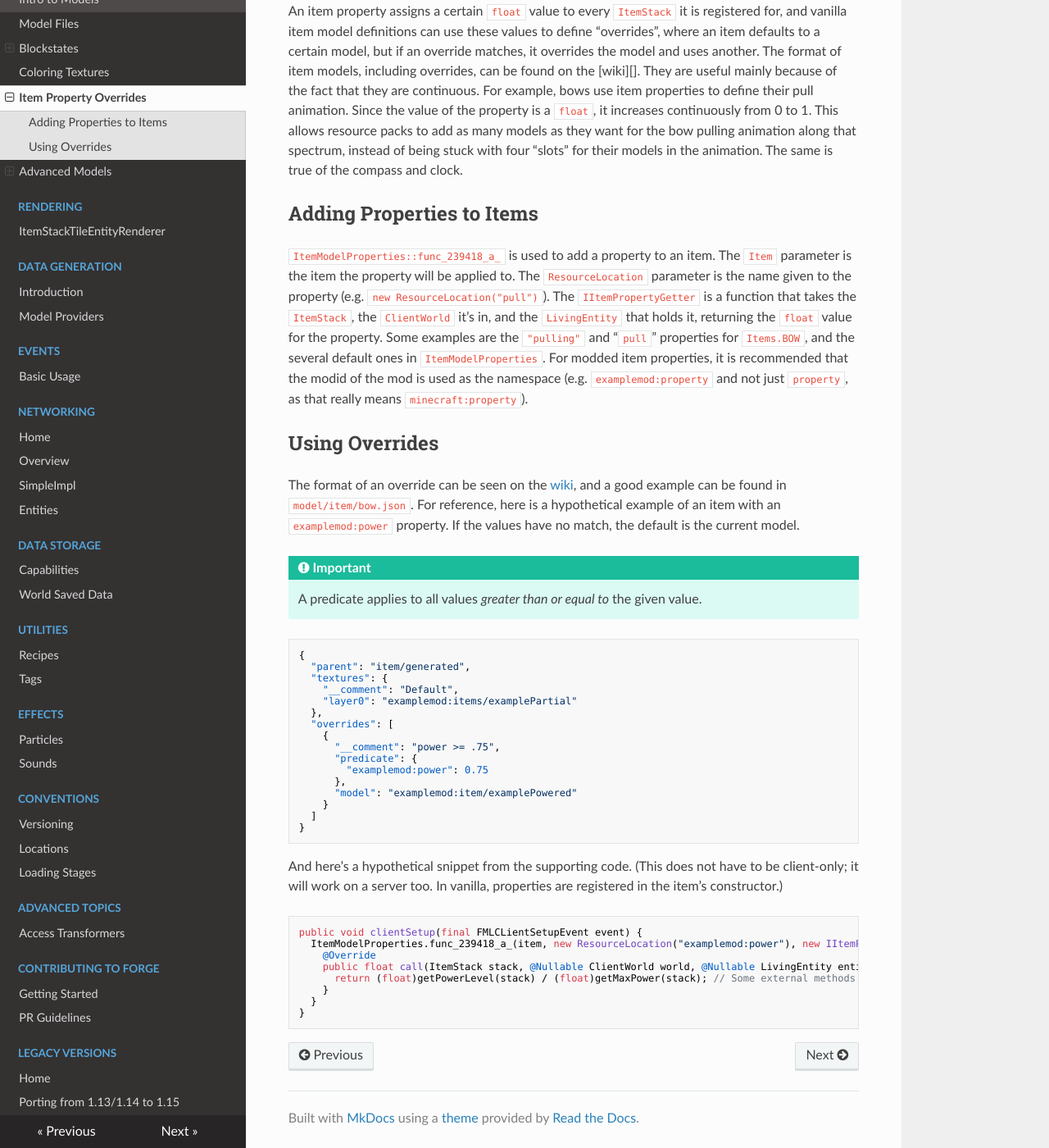
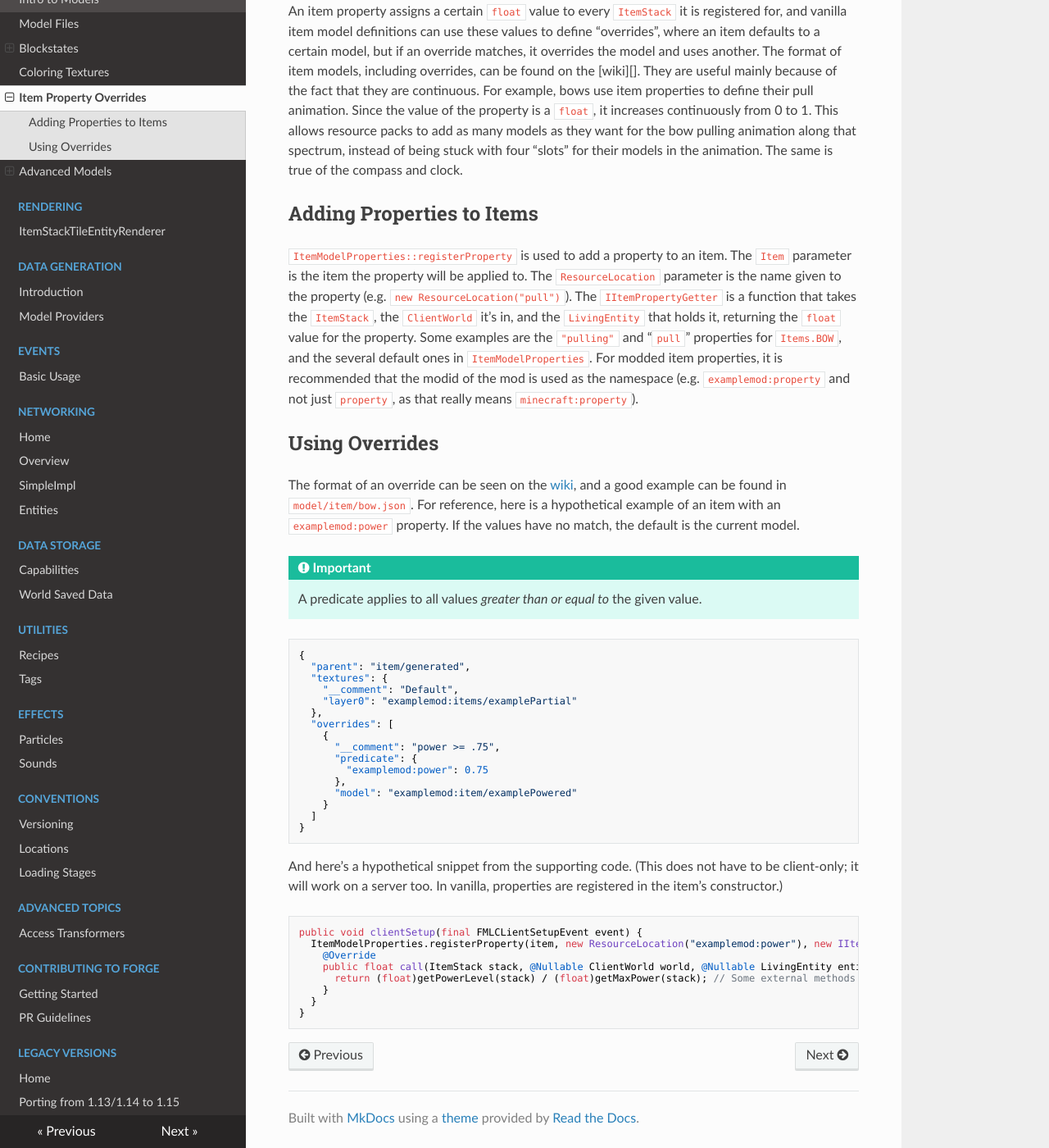
Before and after one commit to MinecraftForge/Documentation, an MkDocs documentation site: the page built from docs/models/overrides.md, in a window 1280 px wide and 1400 px high, scrolled down 376 px. Shown: the whole window at 82% size. Built offline with MkDocs 1.6.1, drawn with Linux system fonts in a browser that asks for light colours; nearby versions of some CDN libraries.

Commit message:
Remap methods

````diff
--- a/docs/models/overrides.md
+++ b/docs/models/overrides.md
@@ -8,7 +8,7 @@ An item property assigns a certain `float` value to every `ItemStack` it is regi
 Adding Properties to Items
 --------------------------
 
-`ItemModelProperties::func_239418_a_` is used to add a property to an item. The `Item` parameter is the item the property will be applied to. The `ResourceLocation` parameter is the name given to the property (e.g. `new ResourceLocation("pull")`). The `IItemPropertyGetter` is a function that takes the `ItemStack`, the `ClientWorld` it's in, and the `LivingEntity` that holds it, returning the `float` value for the property. Some examples are the `"pulling"` and "`pull`" properties for `Items.BOW`, and the several default ones in `ItemModelProperties`. For modded item properties, it is recommended that the modid of the mod is used as the namespace (e.g. `examplemod:property` and not just `property`, as that really means `minecraft:property`).
+`ItemModelProperties::registerProperty` is used to add a property to an item. The `Item` parameter is the item the property will be applied to. The `ResourceLocation` parameter is the name given to the property (e.g. `new ResourceLocation("pull")`). The `IItemPropertyGetter` is a function that takes the `ItemStack`, the `ClientWorld` it's in, and the `LivingEntity` that holds it, returning the `float` value for the property. Some examples are the `"pulling"` and "`pull`" properties for `Items.BOW`, and the several default ones in `ItemModelProperties`. For modded item properties, it is recommended that the modid of the mod is used as the namespace (e.g. `examplemod:property` and not just `property`, as that really means `minecraft:property`).
 
 Using Overrides
 ---------------
@@ -41,7 +41,7 @@ And here's a hypothetical snippet from the supporting code. (This does not have
 
 ```java
 public void clientSetup(final FMLCLientSetupEvent event) {
-  ItemModelProperties.func_239418_a_(item, new ResourceLocation("examplemod:power"), new IItemPropertyGetter() {
+  ItemModelProperties.registerProperty(item, new ResourceLocation("examplemod:power"), new IItemPropertyGetter() {
     @Override
     public float call(ItemStack stack, @Nullable ClientWorld world, @Nullable LivingEntity entity) {
       return (float)getPowerLevel(stack) / (float)getMaxPower(stack); // Some external methods
````
Also changed, not shown: docs/blocks/blocks.md (+1 -1 lines), docs/legacy/index.md (+1 -0 lines), docs/tileentities/tileentity.md (+1 -1 lines).
